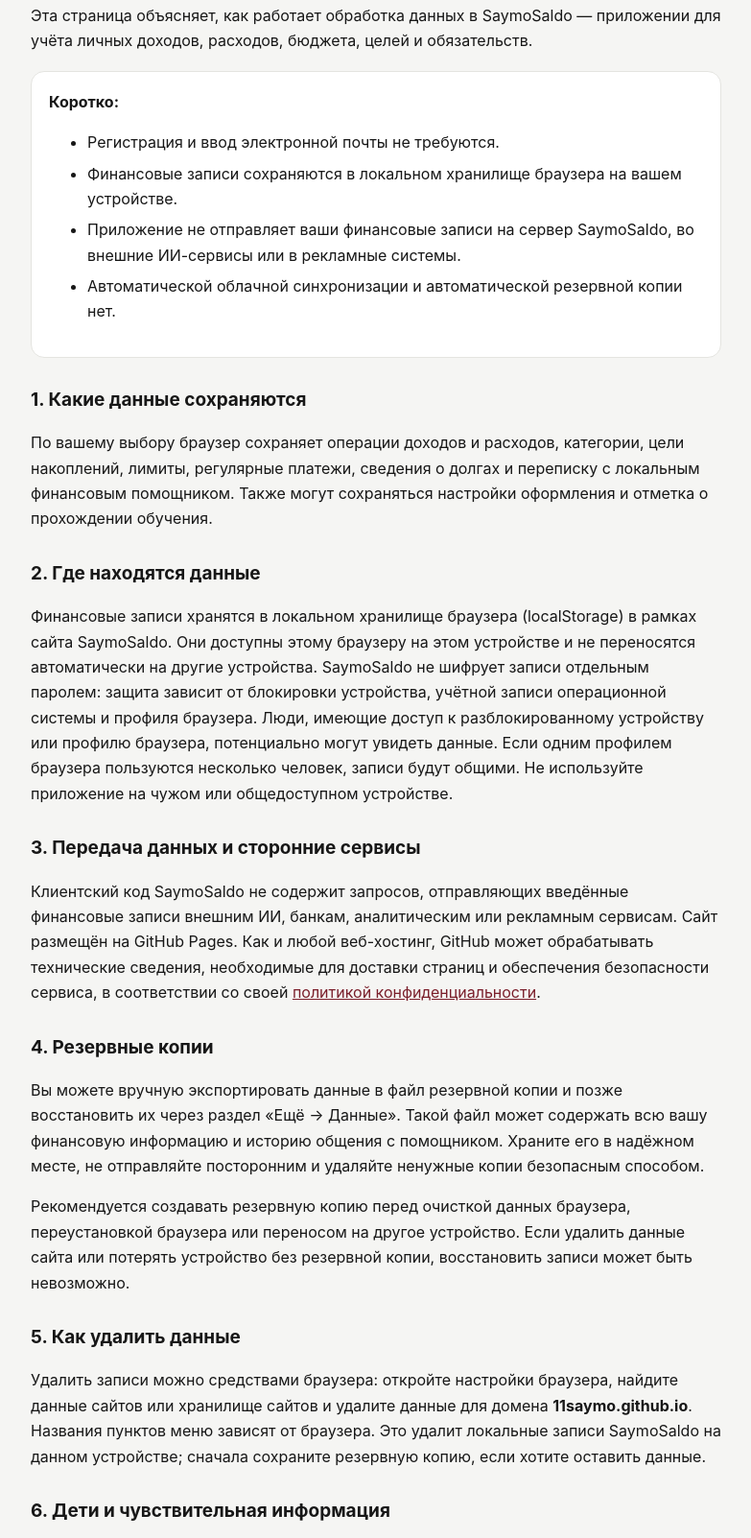
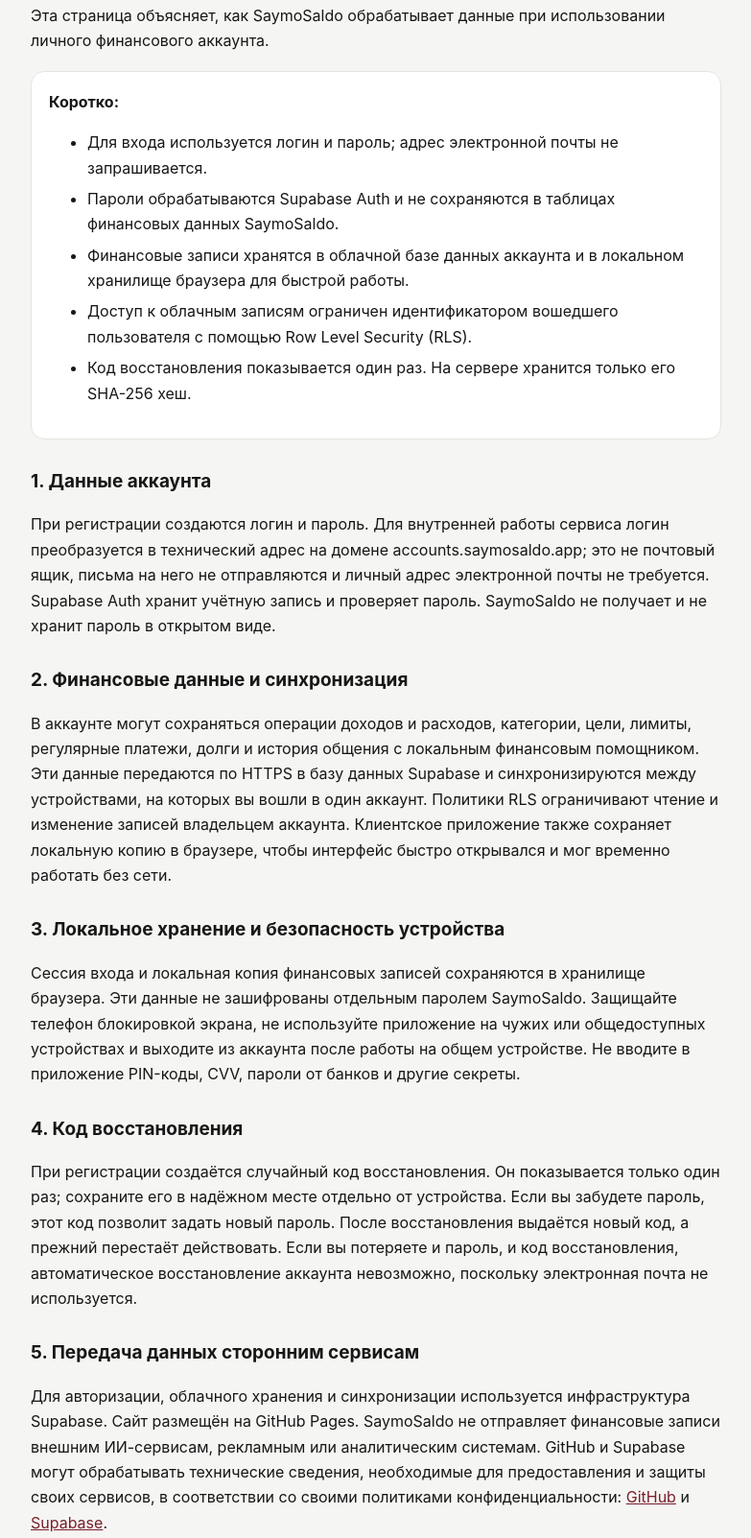
Before and after one commit to 11saymo/saymosaldo-app, a plain HTML site: page privacy.html in a window 1280 px wide. Shown: the part 179-1782 px from the top of the page at 96% size, without its empty margins (248-1031 px from the left). Drawn offline with Linux system fonts and the light colour scheme.

Commit message:
Document account authentication and cloud data handling

```diff
--- a/privacy.html
+++ b/privacy.html
@@ -3,7 +3,7 @@
 <head>
 <meta charset="utf-8">
 <meta name="viewport" content="width=device-width,initial-scale=1,viewport-fit=cover">
-<meta name="description" content="Политика конфиденциальности SaymoSaldo: какие данные хранятся в браузере и как ими управлять.">
+<meta name="description" content="Политика конфиденциальности SaymoSaldo: аккаунты, финансовые данные, облачная синхронизация и резервные копии.">
 <meta name="robots" content="index,follow">
 <meta name="referrer" content="no-referrer">
 <meta http-equiv="Content-Security-Policy" content="default-src 'self'; script-src 'none'; style-src 'self' 'unsafe-inline'; img-src 'self' data:; font-src 'self'; connect-src 'self'; object-src 'none'; base-uri 'self'; form-action 'self'">
@@ -35,42 +35,42 @@ li{margin:6px 0}
 <p class="muted">Дата вступления в силу: 22 ноября 2026 года</p>
 </header>
 
-<p>Эта страница объясняет, как работает обработка данных в SaymoSaldo — приложении для учёта личных доходов, расходов, бюджета, целей и обязательств.</p>
+<p>Эта страница объясняет, как SaymoSaldo обрабатывает данные при использовании личного финансового аккаунта.</p>
 
 <section class="card">
 <strong>Коротко:</strong>
 <ul>
-<li>Регистрация и ввод электронной почты не требуются.</li>
-<li>Финансовые записи сохраняются в локальном хранилище браузера на вашем устройстве.</li>
-<li>Приложение не отправляет ваши финансовые записи на сервер SaymoSaldo, во внешние ИИ-сервисы или в рекламные системы.</li>
-<li>Автоматической облачной синхронизации и автоматической резервной копии нет.</li>
+<li>Для входа используется логин и пароль; адрес электронной почты не запрашивается.</li>
+<li>Пароли обрабатываются Supabase Auth и не сохраняются в таблицах финансовых данных SaymoSaldo.</li>
+<li>Финансовые записи хранятся в облачной базе данных аккаунта и в локальном хранилище браузера для быстрой работы.</li>
+<li>Доступ к облачным записям ограничен идентификатором вошедшего пользователя с помощью Row Level Security (RLS).</li>
+<li>Код восстановления показывается один раз. На сервере хранится только его SHA-256 хеш.</li>
 </ul>
 </section>
 
-<h2>1. Какие данные сохраняются</h2>
-<p>По вашему выбору браузер сохраняет операции доходов и расходов, категории, цели накоплений, лимиты, регулярные платежи, сведения о долгах и переписку с локальным финансовым помощником. Также могут сохраняться настройки оформления и отметка о прохождении обучения.</p>
+<h2>1. Данные аккаунта</h2>
+<p>При регистрации создаются логин и пароль. Для внутренней работы сервиса логин преобразуется в технический адрес на домене accounts.saymosaldo.app; это не почтовый ящик, письма на него не отправляются и личный адрес электронной почты не требуется. Supabase Auth хранит учётную запись и проверяет пароль. SaymoSaldo не получает и не хранит пароль в открытом виде.</p>
 
-<h2>2. Где находятся данные</h2>
-<p>Финансовые записи хранятся в локальном хранилище браузера (localStorage) в рамках сайта SaymoSaldo. Они доступны этому браузеру на этом устройстве и не переносятся автоматически на другие устройства. SaymoSaldo не шифрует записи отдельным паролем: защита зависит от блокировки устройства, учётной записи операционной системы и профиля браузера. Люди, имеющие доступ к разблокированному устройству или профилю браузера, потенциально могут увидеть данные. Если одним профилем браузера пользуются несколько человек, записи будут общими. Не используйте приложение на чужом или общедоступном устройстве.</p>
+<h2>2. Финансовые данные и синхронизация</h2>
+<p>В аккаунте могут сохраняться операции доходов и расходов, категории, цели, лимиты, регулярные платежи, долги и история общения с локальным финансовым помощником. Эти данные передаются по HTTPS в базу данных Supabase и синхронизируются между устройствами, на которых вы вошли в один аккаунт. Политики RLS ограничивают чтение и изменение записей владельцем аккаунта. Клиентское приложение также сохраняет локальную копию в браузере, чтобы интерфейс быстро открывался и мог временно работать без сети.</p>
 
-<h2>3. Передача данных и сторонние сервисы</h2>
-<p>Клиентский код SaymoSaldo не содержит запросов, отправляющих введённые финансовые записи внешним ИИ, банкам, аналитическим или рекламным сервисам. Сайт размещён на GitHub Pages. Как и любой веб-хостинг, GitHub может обрабатывать технические сведения, необходимые для доставки страниц и обеспечения безопасности сервиса, в соответствии со своей <a href="https://docs.github.com/en/site-policy/privacy-policies/github-privacy-statement">политикой конфиденциальности</a>.</p>
+<h2>3. Локальное хранение и безопасность устройства</h2>
+<p>Сессия входа и локальная копия финансовых записей сохраняются в хранилище браузера. Эти данные не зашифрованы отдельным паролем SaymoSaldo. Защищайте телефон блокировкой экрана, не используйте приложение на чужих или общедоступных устройствах и выходите из аккаунта после работы на общем устройстве. Не вводите в приложение PIN-коды, CVV, пароли от банков и другие секреты.</p>
 
-<h2>4. Резервные копии</h2>
-<p>Вы можете вручную экспортировать данные в файл резервной копии и позже восстановить их через раздел «Ещё → Данные». Такой файл может содержать всю вашу финансовую информацию и историю общения с помощником. Храните его в надёжном месте, не отправляйте посторонним и удаляйте ненужные копии безопасным способом.</p>
-<p>Рекомендуется создавать резервную копию перед очисткой данных браузера, переустановкой браузера или переносом на другое устройство. Если удалить данные сайта или потерять устройство без резервной копии, восстановить записи может быть невозможно.</p>
+<h2>4. Код восстановления</h2>
+<p>При регистрации создаётся случайный код восстановления. Он показывается только один раз; сохраните его в надёжном месте отдельно от устройства. Если вы забудете пароль, этот код позволит задать новый пароль. После восстановления выдаётся новый код, а прежний перестаёт действовать. Если вы потеряете и пароль, и код восстановления, автоматическое восстановление аккаунта невозможно, поскольку электронная почта не используется.</p>
 
-<h2>5. Как удалить данные</h2>
-<p>Удалить записи можно средствами браузера: откройте настройки браузера, найдите данные сайтов или хранилище сайтов и удалите данные для домена <strong>11saymo.github.io</strong>. Названия пунктов меню зависят от браузера. Это удалит локальные записи SaymoSaldo на данном устройстве; сначала сохраните резервную копию, если хотите оставить данные.</p>
+<h2>5. Передача данных сторонним сервисам</h2>
+<p>Для авторизации, облачного хранения и синхронизации используется инфраструктура Supabase. Сайт размещён на GitHub Pages. SaymoSaldo не отправляет финансовые записи внешним ИИ-сервисам, рекламным или аналитическим системам. GitHub и Supabase могут обрабатывать технические сведения, необходимые для предоставления и защиты своих сервисов, в соответствии со своими политиками конфиденциальности: <a href="https://docs.github.com/en/site-policy/privacy-policies/github-privacy-statement">GitHub</a> и <a href="https://supabase.com/privacy">Supabase</a>.</p>
 
-<h2>6. Дети и чувствительная информация</h2>
-<p>SaymoSaldo предназначен для личного учёта финансов. Не вводите в приложение пароли, полные номера банковских карт, PIN-коды, данные документов или иную информацию, которая не нужна для ведения бюджета.</p>
+<h2>6. Резервные копии</h2>
+<p>Вы можете вручную экспортировать финансовые данные в файл через раздел «Ещё → Данные». Такой файл содержит личную финансовую информацию и историю помощника. Храните его в надёжном месте и не передавайте посторонним. Облачная синхронизация не заменяет отдельную резервную копию, которую вы контролируете самостоятельно.</p>
 
-<h2>7. Изменения политики</h2>
-<p>Если способ хранения или обработки данных изменится, эта страница будет обновлена. Дата последнего обновления будет указана в начале документа. Перед продолжением использования после существенных изменений рекомендуем перечитать политику.</p>
+<h2>7. Выход и удаление данных</h2>
+<p>Кнопка «Выйти» завершает сессию на текущем устройстве. Локальная копия данных этого аккаунта остаётся в хранилище браузера, чтобы не потерять изменения при временных сбоях сети. Не используйте выход как способ безопасного удаления локальных данных на общем устройстве. Для полного удаления аккаунта и связанных с ним облачных данных обратитесь через <a href="https://github.com/11saymo/saymosaldo-app/issues">страницу обратной связи проекта</a>; перед запросом сохраните резервную копию, если хотите оставить записи.</p>
 
-<h2>8. Обратная связь</h2>
-<p>Вопросы и замечания по работе SaymoSaldo можно направить через <a href="https://github.com/11saymo/saymosaldo-app/issues">страницу обратной связи проекта на GitHub</a>.</p>
+<h2>8. Изменения политики и обратная связь</h2>
+<p>При изменении способов хранения или обработки данных эта страница будет обновлена. Вопросы и замечания можно направить через <a href="https://github.com/11saymo/saymosaldo-app/issues">GitHub проекта</a>.</p>
 
 <p class="muted"><a href="./">Вернуться на главную страницу SaymoSaldo</a></p>
 </main>
```
